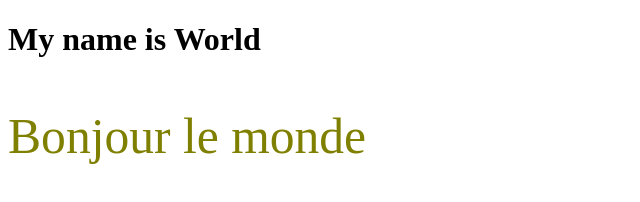
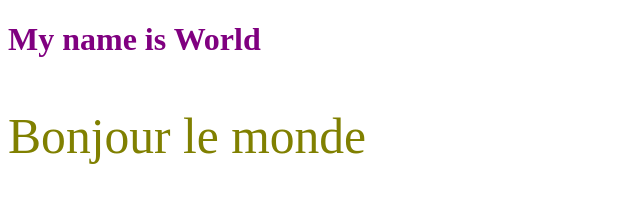
Before and after one commit to michelle-marrion/OpenclassroomsProject, a plain HTML site: page index.html in a window 1280 px wide. Shown: the whole page, without its empty margins (0-640 px from the left). Drawn offline with Linux system fonts and the light colour scheme.

Commit message:
modification du fichier css

```diff
--- a/styles.css
+++ b/styles.css
@@ -3,3 +3,7 @@ p
 	color: olive;
 	font-size: 3.1em;
 }
+h1
+{
+ color: purple;
+}
```
